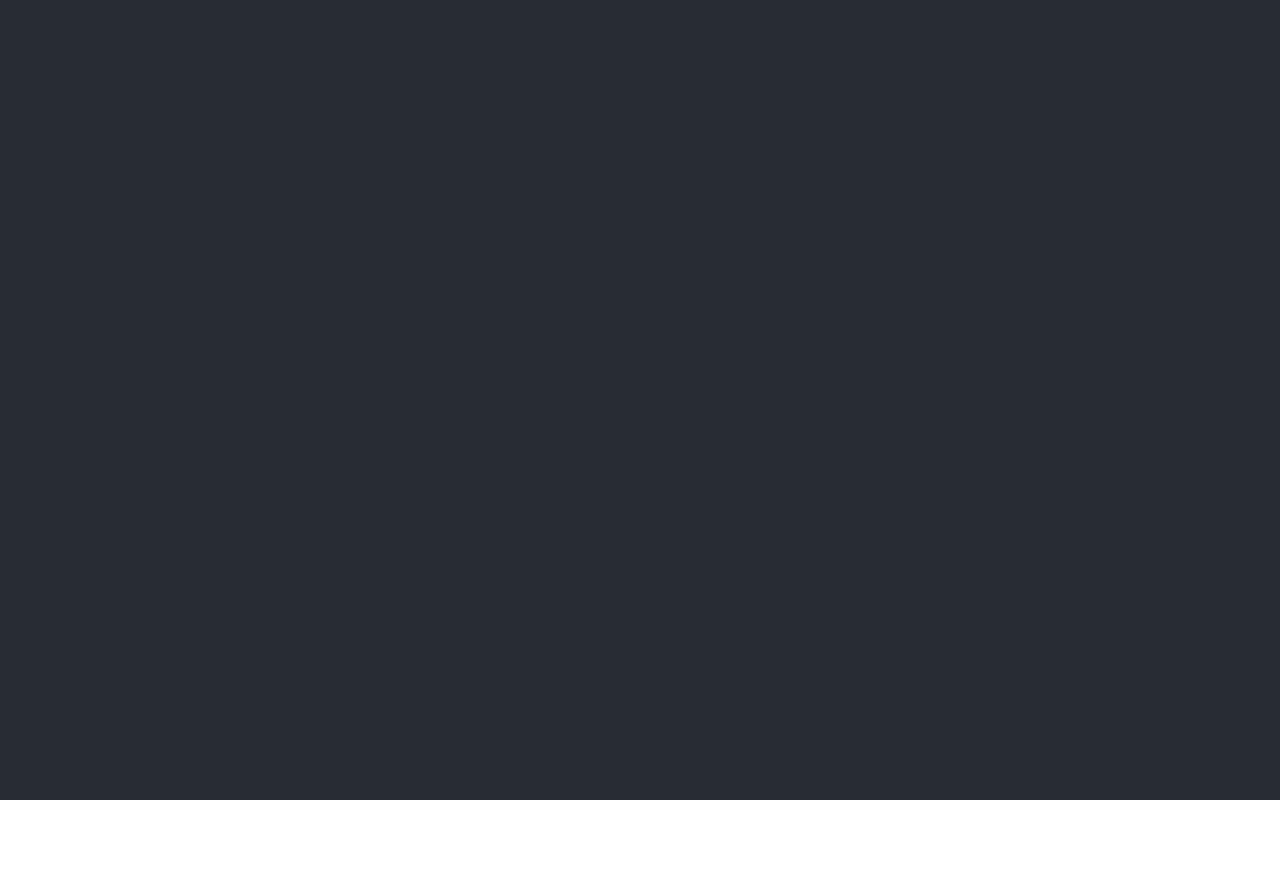
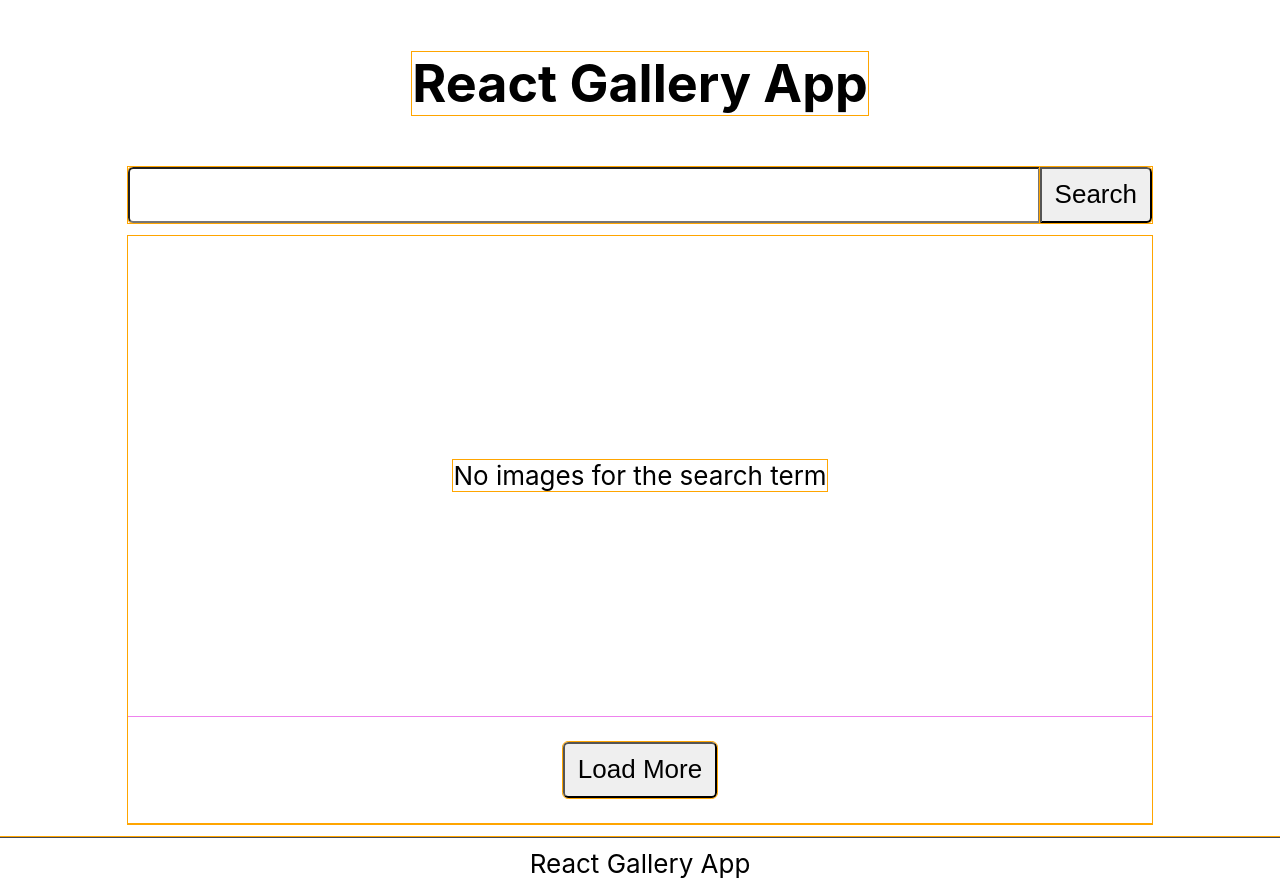
Before and after one commit to neo-the-coder/react-gallery-app, a React (Create React App) app: page / in a window 1280 px wide. Before the commit the page ends 800 px from the top, so only its background shows below. Built offline with nearby package versions, Linux system fonts and the light colour scheme.

Commit message:
Add app compoenents and styles

```diff
--- a/package.json
+++ b/package.json
@@ -6,6 +6,7 @@
     "@testing-library/jest-dom": "^5.16.5",
     "@testing-library/react": "^13.4.0",
     "@testing-library/user-event": "^13.5.0",
+    "pexels": "^1.4.0",
     "react": "^18.2.0",
     "react-dom": "^18.2.0",
     "react-scripts": "5.0.1",
--- a/src/components/App.css
+++ b/src/components/App.css
@@ -1,10 +1,31 @@
 .App {
-  background-color: #282c34;
+  /* background-color: #282c34; */
   min-height: 100vh;
   display: flex;
   flex-direction: column;
   align-items: center;
-  justify-content: center;
+  /* justify-content: space-between; */
   font-size: calc(10px + 2vmin);
-  color: white;
+  /* color: white; */
 }
+
+/* #282c34 */
+
+#app-title {
+  margin: 1em auto;
+}
+
+button {
+  font-size: 1em;
+  padding: 0.4em 0.5em;
+  border-radius: 0.2em;
+  cursor: pointer;
+}
+
+footer {
+  border-top: 1px solid #434956;
+  width: 100%;
+  margin-top: auto;
+  padding: 0.4em;
+  text-align: center;
+}
--- a/src/components/App.js
+++ b/src/components/App.js
@@ -1,9 +1,17 @@
+import { useState } from 'react';
 import './App.css';
+import MediaContent from './MediaContent';
+import SearchBar from './SearchBar';
 
 function App() {
+  const[content, setContent] = useState({});
+
   return (
     <div className="App">
-
+      <h1 id="app-title">React Gallery App</h1>
+      <SearchBar setContent={setContent} />
+      <MediaContent content={content} setContent={setContent} />
+      <footer>React Gallery App</footer>
     </div>
   );
 }
--- /dev/null
+++ b/src/components/MediaContent.css
@@ -0,0 +1,58 @@
+.content-wrapper {
+    width: 80vw;
+    min-width: 350px;
+    margin: 0.5em auto;
+}
+
+.media-container {
+    min-height: 60vh;
+    padding: 1vw;
+    outline: 1px solid violet;
+    display: flex;
+    flex-flow: row wrap;
+    align-items: center;
+    justify-content: space-evenly;
+    gap: 10px 20px;
+    /* column-count: 7; */
+    /*column-gap: 20px; */
+}
+
+.stats {
+    margin-bottom: 1.5em;
+    color: #595c5f;
+    font-size: 0.75em;
+    font-family: monospace;
+}
+.stats span {
+    /* margin-left: 1em; */
+}
+
+.content {
+
+}
+
+.content > img{
+    /* border-radius: 5px; */
+    /* height: 350px; */
+    object-fit: cover;
+    width: 100%;
+}
+
+button#load_btn {
+    display: block;
+    margin: 1em auto;
+}
+
+
+/* @media only screen and (min-width:576px) {
+
+}
+
+@media only screen and (min-width:768px) {
+
+} */
+
+
+.media-container p {
+    text-align: center;
+}
--- /dev/null
+++ b/src/components/MediaContent.js
@@ -0,0 +1,46 @@
+import React from "react";
+import "./MediaContent.css";
+
+function MediaContent({ content, setContent }) {
+  console.log('HERE is CONTENT', content);
+  const { total_results, next_page, photos } = content;
+  console.log('Parameters', total_results, next_page, photos)
+
+  const onLoadMore = async (url) => {
+    console.log("My url is", url);
+    const nextContent = await await fetch(url).then((response) =>
+      response.json()
+    );
+    const { total_results, next_page, photos } = nextContent;
+    console.log('Here goes next', nextContent);
+    setContent((prevState) => ({total_results, next_page, photos: [...prevState.photos, ...photos] }))
+    // setContent((prevState) => ({
+    //   ...prevState,
+    //   next_page: nextContent.next_page,
+    //   photos: [...prevState.photos, nextContent.photos],
+    // }));
+    //   .then((content) => setContent(content))
+    //   .catch((e) => console.log(e));
+  };
+
+  return (
+    <div className="content-wrapper">
+      {total_results !== undefined && (<div className="stats">Total result: <span>{total_results}</span></div>)}
+      <div className="media-container">
+        {total_results ? (
+          photos.map((photo) => (
+            <div key={photo.id} className="content">
+              <img src={photo.src.medium} alt={photo.alt} />
+            </div>
+          ))
+        ) : (
+          <p>No images for the search term</p>
+        )}
+      </div>
+      <button id="load_btn" onClick={() => onLoadMore(next_page)}>Load More</button>
+      <div className="pages">{/* Pagination here */}</div>
+    </div>
+  );
+}
+
+export default MediaContent;
--- /dev/null
+++ b/src/components/SearchBar.css
@@ -0,0 +1,20 @@
+form {
+    margin: 0 auto;
+    display: flex;
+    align-items: center;
+    justify-content: space-between;
+    width: 80vw;
+    /* align-self: flex-start; */
+}
+
+input[type="search"] {
+    font-size: 1em;
+    padding: 0.4em 0.5em;
+    border-radius: 0.2em 0 0 0.2em;
+    width: 100%;
+}
+
+form > button {
+    border-radius: 0 0.2em 0.2em 0;
+    /* padding: 10px; */
+}
--- /dev/null
+++ b/src/components/SearchBar.js
@@ -0,0 +1,31 @@
+import React, { useState } from "react";
+import { client } from "../api/pexelAPI";
+import "./SearchBar.css";
+
+function SearchBar({ setContent }) {
+  const [query, setQuery] = useState("");
+
+  const onSubmit = (e) => {
+    e.preventDefault();
+    if (query) {
+      client.photos
+        .search({ query, per_page: 25 })
+        .then((content) => setContent(content))
+        .catch((e) => console.log(e));
+    }
+    // console.log('response is:', response);
+  };
+
+  return (
+    <form onSubmit={onSubmit}>
+      <input
+        type="search"
+        value={query}
+        onChange={(e) => setQuery(e.target.value)}
+      />
+      <button type="submit">Search</button>
+    </form>
+  );
+}
+
+export default SearchBar;
--- a/src/index.css
+++ b/src/index.css
@@ -1,13 +1,14 @@
+* {
+  margin: 0;
+  padding: 0;
+  box-sizing: border-box;
+  outline: 1px solid orange;
+}
+
 body {
-  margin: 0;
   font-family: -apple-system, BlinkMacSystemFont, 'Segoe UI', 'Roboto', 'Oxygen',
     'Ubuntu', 'Cantarell', 'Fira Sans', 'Droid Sans', 'Helvetica Neue',
     sans-serif;
   -webkit-font-smoothing: antialiased;
   -moz-osx-font-smoothing: grayscale;
 }
-
-code {
-  font-family: source-code-pro, Menlo, Monaco, Consolas, 'Courier New',
-    monospace;
-}
```
Also changed, not shown: 2 other files (tests, documents, lock files or other folders).
